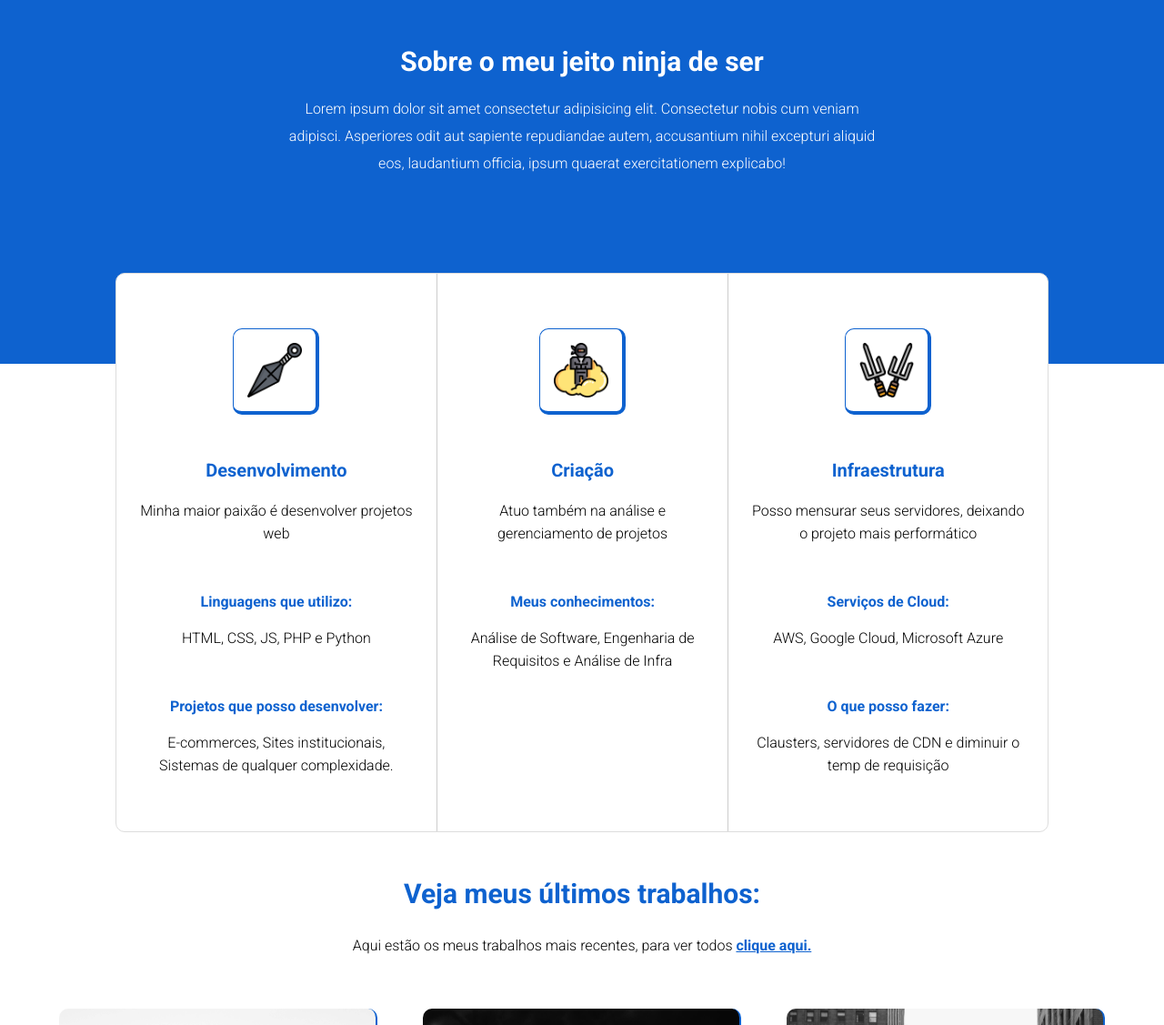
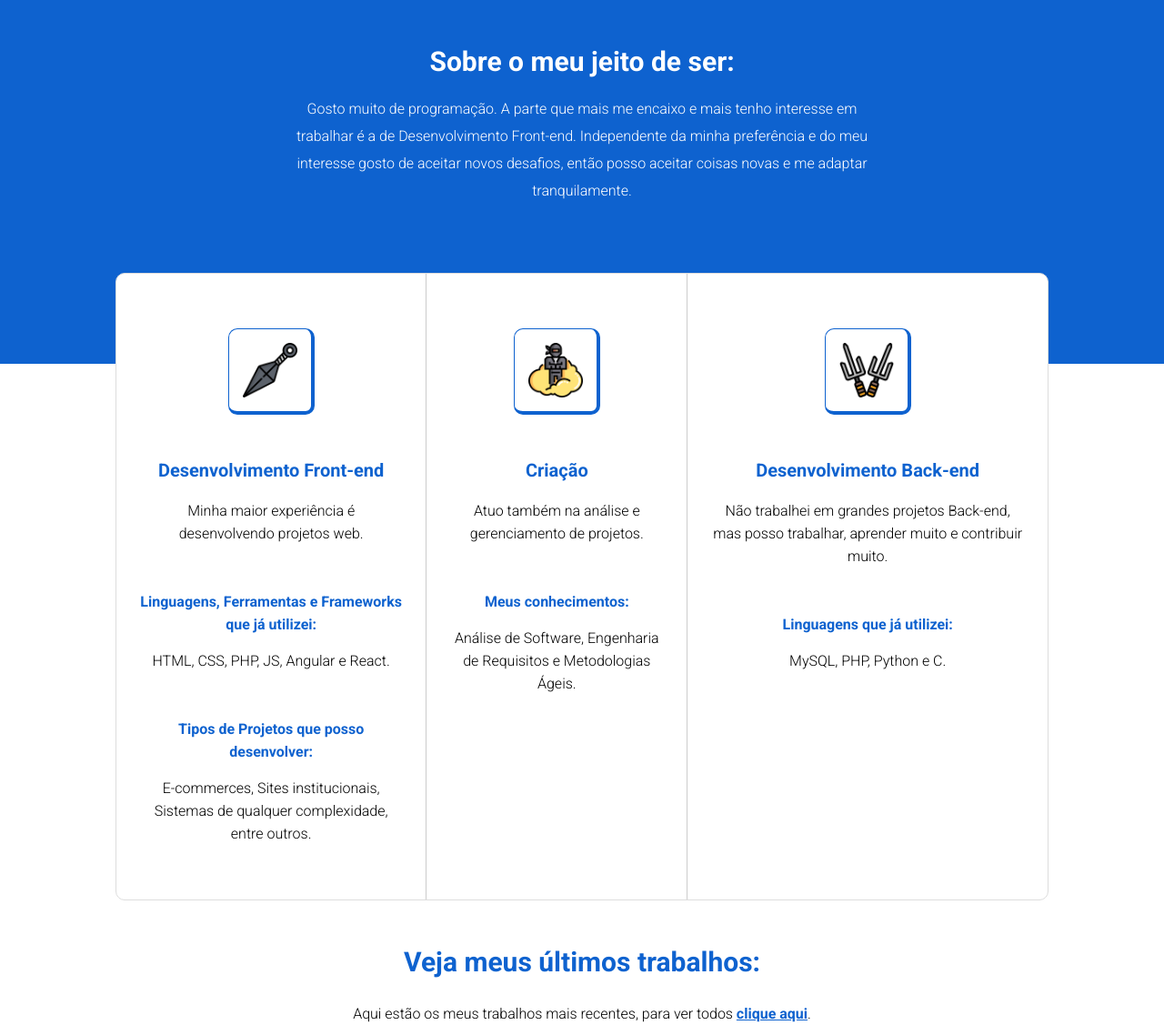
Before and after one commit to Rafael1302/portifolio-html, a plain HTML site: page index.html in a window 1280 px wide. Shown: the part 740-1867 px from the top of the page at 91% size. Drawn offline with Linux system fonts and the light colour scheme.

Commit message:
updating index

```diff
--- a/index.html
+++ b/index.html
@@ -12,7 +12,7 @@
     </head>
     <body>
         <header id="navbar">
-            <img src="img/rafa.png" alt="Estrela Ninja">
+            <img src="img/shuriken.png" alt="Estrela Ninja">
             <h2>Rafael Almeida</h2>
             <nav>
                 <ul id="navbar-list">
@@ -35,8 +35,10 @@
             </div>
 
             <section id="about-section">
-                <h2>Sobre o meu jeito ninja de ser</h2>
-                <p>Lorem ipsum dolor sit amet consectetur adipisicing elit. Consectetur nobis cum veniam adipisci. Asperiores odit aut sapiente repudiandae autem, accusantium nihil excepturi aliquid eos, laudantium officia, ipsum quaerat exercitationem explicabo!</p>
+                <h2>Sobre o meu jeito de ser:</h2>
+                <p>Gosto muito de programação. A parte que mais me encaixo e mais tenho interesse em trabalhar é a de Desenvolvimento Front-end. Independente da minha preferência e do meu interesse gosto de aceitar novos desafios,
+                    então posso aceitar coisas novas e me adaptar tranquilamente.
+                </p>
             </section>
         </main>
 
@@ -44,50 +46,48 @@
             <div class="container">
                 <div class="skills-container">
                     <img src="img/weapon1.png" alt="Weapons">
-                    <h3>Desenvolvimento</h3>
-                    <p>Minha maior paixão é desenvolver projetos web</p>
-                    <p class="subtitle">Linguagens que utilizo:</p>
-                    <p>HTML, CSS, JS, PHP e Python</p>
-                    <p class="subtitle">Projetos que posso desenvolver:</p>
-                    <p>E-commerces, Sites institucionais, Sistemas de qualquer complexidade.</p>
+                    <h3>Desenvolvimento Front-end</h3>
+                    <p>Minha maior experiência é desenvolvendo projetos web.</p>
+                    <p class="subtitle">Linguagens, Ferramentas e Frameworks que já utilizei:</p>
+                    <p>HTML, CSS, PHP, JS, Angular e React.</p>
+                    <p class="subtitle">Tipos de Projetos que posso desenvolver:</p>
+                    <p>E-commerces, Sites institucionais, Sistemas de qualquer complexidade, entre outros.</p>
                 </div>
                 <div class="skills-container central">
                     <img src="img/weapon2.png" alt="Weapons">
                     <h3>Criação</h3>
-                    <p>Atuo também na análise e gerenciamento de projetos</p>
+                    <p>Atuo também na análise e gerenciamento de projetos.</p>
                     <p class="subtitle">Meus conhecimentos:</p>
-                    <p>Análise de Software, Engenharia de Requisitos e Análise de Infra</p>
+                    <p>Análise de Software, Engenharia de Requisitos e Metodologias Ágeis.</p>
                 </div>
                 <div class="skills-container">
                     <img src="img/weapon3.png" alt="Weapons">
-                    <h3>Infraestrutura</h3>
-                    <p>Posso mensurar seus servidores, deixando o projeto mais performático</p>
-                    <p class="subtitle">Serviços de Cloud:</p>
-                    <p>AWS, Google Cloud, Microsoft Azure</p>
-                    <p class="subtitle">O que posso fazer:</p>
-                    <p>Clausters, servidores de CDN e diminuir o temp de requisição</p>
+                    <h3>Desenvolvimento Back-end</h3>
+                    <p>Não trabalhei em grandes projetos Back-end, mas posso trabalhar, aprender muito e contribuir muito.</p>
+                    <p class="subtitle">Linguagens que já utilizei:</p>
+                    <p>MySQL, PHP, Python e C.</p>
                 </div>
             </div>
         </section>
 
         <section id="job-section">
             <h2>Veja meus últimos trabalhos:</h2>
-            <p>Aqui estão os meus trabalhos mais recentes, para ver todos <a href="https://github.com/Rafael1302">clique aqui.</a></p>
+            <p>Aqui estão os meus trabalhos mais recentes, para ver todos <a href="https://github.com/Rafael1302">clique aqui</a>.</p>
             <div class="job-container">
                 <div class="job-box proj1"></div>
                 <div class="job-box proj2"></div>
                 <div class="job-box proj3"></div>
             </div>
             <div class="job-container">
+                <div class="job-box proj3"></div>
+                <div class="job-box proj1"></div>
                 <div class="job-box proj2"></div>
-                <div class="job-box proj1"></div>
-                <div class="job-box proj3"></div>
             </div>
         </section>
 
         <footer id="contact">
             <h2>Me mande uma mensagem</h2>
-            <p>Caso queira falar sobre algum projeto, me contratar para algum projeto ou conversar sobre ninjas.</p>
+            <p>Caso queira tirar alguma dúvida sobre mim, me contratar para algum projeto ou apenas conversar sobre programação.</p>
             <img src="img/rafa.png" alt="Perfil Ninja">
             <form>
                 <input type="text" name="name" placeholder="Seu nome">
```
